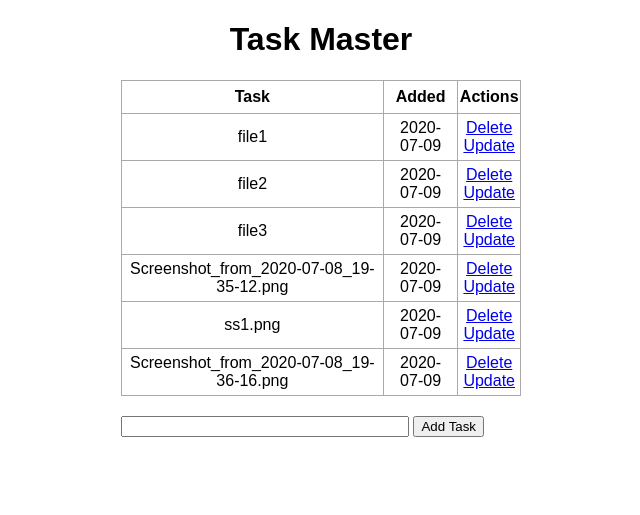
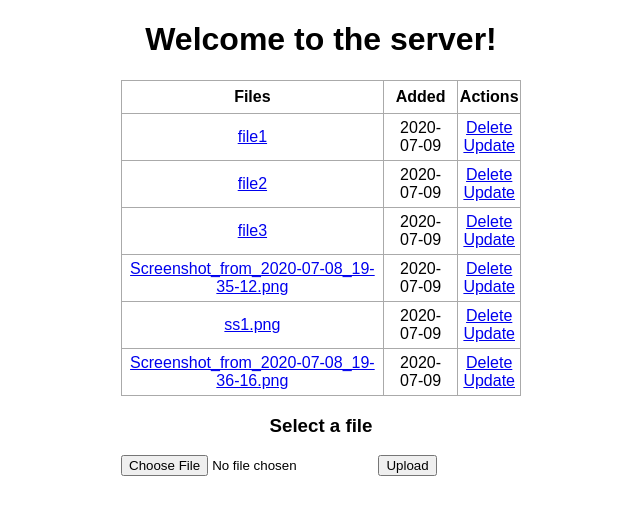
Before and after one commit to VirtanAlinaElena/psiknow-intro, a Flask app: page / in a window 1280 px wide. Shown: the top 515 px of the page, without its empty margins (319-959 px from the left). Run offline with Flask 2, Linux system fonts and the light colour scheme; data comes from the database, SQL or seed files in the repository; both versions use the stored data as it was after the commit; parts of the project's set-up code (start-up, migrations or seed data) failed here and were passed over.

Commit message:
client-server API

```diff
--- a/app.py
+++ b/app.py
@@ -1,19 +1,55 @@
-from flask import Flask, render_template, url_for, request, redirect
+import os
+from werkzeug.utils import secure_filename
+from flask import Flask, render_template, url_for, request, redirect,  send_from_directory, send_file, jsonify
 from flask_sqlalchemy import SQLAlchemy
 from datetime import datetime
+import hashlib
+from bs4 import BeautifulSoup
+import requests
+from requests import get
+import getpass
 
-app = Flask(__name__)
+UPLOAD_DIRECTORY = "/home/alina/Desktop/psiknow-intro/server-files"
+
+if not os.path.exists(UPLOAD_DIRECTORY):
+    os.makedirs(UPLOAD_DIRECTORY)
+
+app = Flask(__name__, template_folder='templates')
+app.config['UPLOAD_DIRECTORY'] = UPLOAD_DIRECTORY
 app.config['SQLALCHEMY_DATABASE_URI'] = 'sqlite:///test.db'
 db = SQLAlchemy(app)
+
 
 class Todo(db.Model):
     id = db.Column(db.Integer, primary_key=True)
     content = db.Column(db.String(200), nullable=False)
+    filehash = db.Column(db.String(100), nullable=False)
     date_created = db.Column(db.DateTime, default=datetime.utcnow)
 
     def __repr__(self):
         return '<Task %r>' % self.id
 
+def sha1file(filepath):
+    # This function calculates the sha1 hexdigest for a given file
+    with open(filepath, "rb") as f:
+        hash_sha1 = hashlib.sha1()
+        for chunk in iter(lambda: f.read(2 ** 20), b""):
+            hash_sha1.update(chunk)
+    return hash_sha1.hexdigest()
+
+# Route for handling the login page logic
+@app.route('/login', methods=['GET', 'POST'])
+def login():
+    error = None
+    if request.method == 'POST':
+        if request.form['username'] == 'student' and request.form['password'] == 'student':
+            return redirect('/download')
+        else:
+            if request.form['username'] == 'admin' and request.form['password'] == 'admin':
+                return redirect ('/')
+            else:
+                error = 'Invalid Credentials. Please try again.'
+    return render_template('login.html', error=error)
 
 @app.route('/', methods=['POST', 'GET'])
 def index():
@@ -26,22 +62,46 @@ def index():
             db.session.commit()
             return redirect('/')
         except:
-            return 'There was an issue adding your task'
+            return jsonify({"success:": False, "reason":'There was an issue adding your task'})
 
     else:
         tasks = Todo.query.order_by(Todo.date_created).all()
         return render_template('index.html', tasks=tasks)
 
+""" SERVER FUNCTIONALITIES """
+
+@app.route("/upload-file", methods=["GET", "POST"])
+def upload_image():
+    if request.method == "POST":
+        file = request.files["file"]
+        if file.filename == '':
+            print ('no filename')
+            return redirect(request.url)
+        else:
+            filename = secure_filename(file.filename)
+            file.save(os.path.join(app.config['UPLOAD_DIRECTORY'], filename))
+            new_task = Todo(content=filename, filehash=sha1file(UPLOAD_DIRECTORY + "/" + filename))
+            try:
+                db.session.add(new_task)
+                db.session.commit()
+                return redirect('/')
+            except:
+                return jsonify({"success:": False, "reason":'There was an issue adding your file'})
+
+    return redirect('/')
+
+
 @app.route('/delete/<int:id>')
 def delete(id):
     task_to_delete = Todo.query.get_or_404(id)
-
     try:
         db.session.delete(task_to_delete)
         db.session.commit()
+        filename = secure_filename(task_to_delete.content)
+        os.remove(os.path.join(app.config['UPLOAD_DIRECTORY'], filename))
         return redirect('/')
     except:
-        return 'There was a problem deleting that task'
+        return jsonify({"success": False, "reason": "There was a problem deleting that file."})
 
 
 @app.route('/update/<int:id>', methods=['POST', 'GET'])
@@ -49,15 +109,73 @@ def update(id):
     task = Todo.query.get_or_404(id)
 
     if request.method == 'POST':
-        task.content = request.form['content']
-
-        try:
-            db.session.commit()
-            return redirect('/')
-        except:
-            return 'There was an issue updating your task'
+        file = request.files["file"]
+        if file.filename == '':
+            print ('no filename')
+            return redirect(request.url)
+        else:
+            os.remove(os.path.join(app.config['UPLOAD_DIRECTORY'], task.content))
+            task.content = file.filename
+            filename = secure_filename(file.filename)
+            file.save(os.path.join(app.config['UPLOAD_DIRECTORY'], filename))
+            task.filehash = sha1file(UPLOAD_DIRECTORY + "/" + filename)
+            try:
+                db.session.commit()
+                return redirect('/')
+            except:
+                return jsonify({"success": False, "reason": "here was an issue updating this file."})
     else:
         return render_template('update.html', task=task)
 
+""" CLIENT FUNCTIONALITIES """
+
+@app.route('/download/<path:filename>', methods=['GET'])
+def download(filename):
+    directory  = "/home/alina/Desktop/psiknow-intro/server-files"
+    return send_from_directory(directory, filename, as_attachment=True)
+
+
+@app.route('/download', methods=['GET'])
+def download_all():
+    domain = "http://127.0.0.1:5000"
+    page = requests.get("http://127.0.0.1:5000/")
+    html = page.text
+    soup = BeautifulSoup(html, "html.parser")
+
+    directory = "/home/" + getpass.getuser() + "/Downloads/client/"
+    if not os.path.exists(directory):
+        os.makedirs(directory)
+    query = db.session.query(Todo)
+    for task in query:
+        samefile_found = False
+        updatedfile_found = False
+        for filename in os.listdir(directory):
+            path = directory + filename
+            if sha1file(directory+filename) == task.filehash:
+                samefile_found = True
+                break
+            if filename == task.content and sha1file(path) != task.filehash:
+                updatedfile_found = True
+                with open(path, "wb") as f:
+                    print("modify")
+                    url = "/download/" + task.content
+                    response = get(domain + url)
+                    f.write(response.content)
+                break
+
+        if samefile_found == True or updatedfile_found == True:
+            continue
+
+        if samefile_found == False:
+            path = directory + task.content
+            with open(path, "wb") as f:
+                print("write for the first time")
+                url = "/download/" + task.content
+                response = get(domain + url)
+                f.write(response.content)
+
+    return render_template('download.html')
+
+
 if __name__ == "__main__":
     app.run(debug=True)
--- a/static/css/main.css
+++ b/static/css/main.css
@@ -30,6 +30,10 @@ td {
     margin-top: 20px;
 }
 
+.formpage {
+    margin-top: 29px;
+}
+
 #content {
     width: 70%;
 }
--- a/templates/index.html
+++ b/templates/index.html
@@ -1,39 +1,43 @@
 {% extends 'base.html' %}
 
 {% block head %}
-<title>Task Master</title>
+<title>Server</title>
 {% endblock %}
 
 {% block body %}
 <div class="content">
-    <h1 style="text-align: center">Task Master</h1>
+    <h1 style="text-align: center">Welcome to the server!</h1>
     {% if tasks|length < 1 %}
-    <h4 style="text-align: center">There are no tasks. Create one below!</h4>
+    <h4 style="text-align: center">There are no files. Upload one below!</h4>
     {% else %}
     <table>
         <tr>
-            <th>Task</th>
+            <th>Files</th>
             <th>Added</th>
             <th>Actions</th>
         </tr>
         {% for task in tasks %}
             <tr>
-                <td>{{ task.content }}</td>
+                <td>
+                    <a href="/download/{{task.content}}">{{task.content}}</a>
+                </td>
                 <td>{{ task.date_created.date() }}</td>
                 <td>
                     <a href="/delete/{{task.id}}">Delete</a>
                     <br>
                     <a href="/update/{{task.id}}">Update</a>
                 </td>
+
             </tr>
         {% endfor %}
     </table>
     {% endif %}
 
-    <div class="form">
-        <form action="/" method="POST">
-            <input type="text" name="content" id="content">
-            <input type="submit" value="Add Task">
+    <div class="form_files">
+        <form action="/upload-file" method="POST" enctype="multipart/form-data">
+            <h3 style="text-align: center">Select a file</h1>
+            <input type="file" name="file" id="file">
+            <input type="submit" value="Upload">
         </form>
     </div>
 </div>
```
Also changed, not shown: templates/download.html (added, +17 -0 lines), templates/login.html (added, +23 -0 lines), templates/update.html (+5 -4 lines), test.db, 6 other files.
